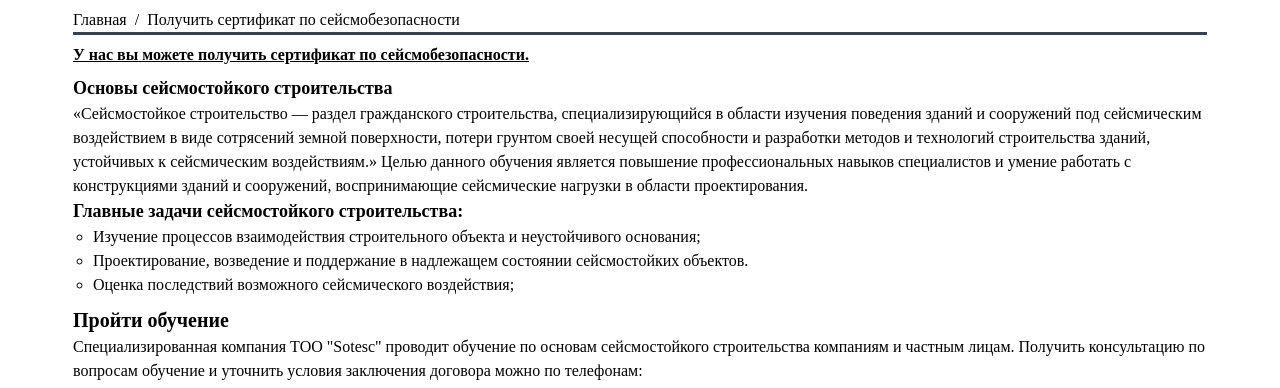
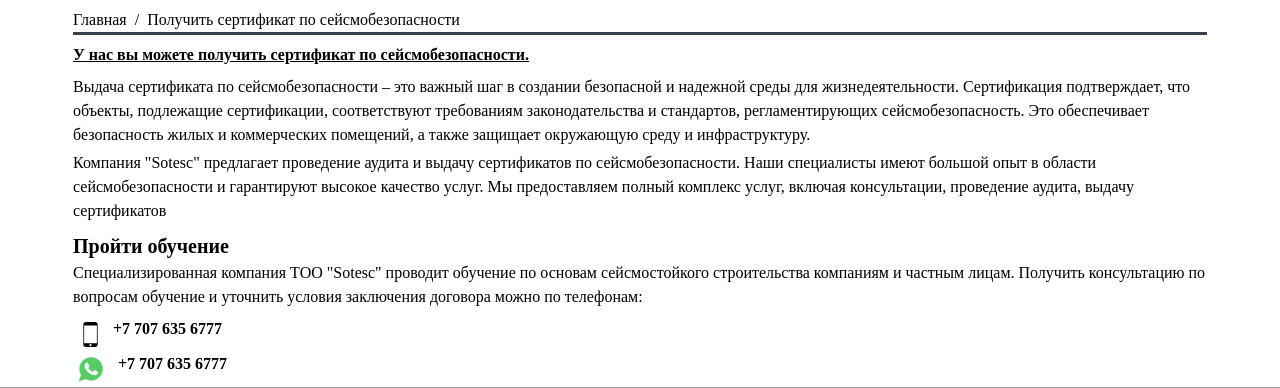
Before and after one commit to RuslanAmraev/Sotesc, a PHP site: page /earthshakeBuilding in a window 1280 px wide. Shown: the part 174-562 px from the top of the page. Run offline with PHP 8.4, Linux system fonts and the light colour scheme; style sheets or scripts are compiled from the project's sources; some web fonts are replaced; grey boxes are pictures that could not be loaded.

Commit message:
Update earthshakeBuilding.php

```diff
--- a/earthshakeBuilding.php
+++ b/earthshakeBuilding.php
@@ -25,17 +25,12 @@
             <p class="mt-2 mb-2 font-semibold underline">
                 У нас вы можете получить сертификат по сейсмобезопасности.
             </p>
-            <h2 class="sub-title-3">Основы сейсмостойкого строительства</h2>
-            <p>
-            «Сейсмостойкое строительство — раздел гражданского строительства, специализирующийся в области изучения поведения зданий и сооружений под сейсмическим воздействием в виде сотрясений земной поверхности, потери грунтом своей несущей способности и разработки методов и технологий строительства зданий, устойчивых к сейсмическим воздействиям.»
-            Целью данного обучения является повышение профессиональных навыков специалистов и умение работать с конструкциями зданий и сооружений, воспринимающие сейсмические нагрузки в области проектирования.
+            <p class="mt-1">
+                Выдача сертификата по сейсмобезопасности – это важный шаг в создании безопасной и надежной среды для жизнедеятельности. Сертификация подтверждает, что объекты, подлежащие сертификации, соответствуют требованиям законодательства и стандартов, регламентирующих сейсмобезопасность. Это обеспечивает безопасность жилых и коммерческих помещений, а также защищает окружающую среду и инфраструктуру.
             </p>
-            <h2 class="sub-title-3">Главные задачи сейсмостойкого строительства:</h2>
-            <ul class="list">
-                <li>Изучение процессов взаимодействия строительного объекта и неустойчивого основания;</li>
-                <li>Проектирование, возведение и поддержание в надлежащем состоянии сейсмостойких объектов.</li>
-                <li>Оценка последствий возможного сейсмического воздействия;</li>
-            </ul>
+            <p class="mt-1">
+                Компания "Sotesc" предлагает проведение аудита и выдачу сертификатов по сейсмобезопасности. Наши специалисты имеют большой опыт в области сейсмобезопасности и гарантируют высокое качество услуг. Мы предоставляем полный комплекс услуг, включая консультации, проведение аудита, выдачу сертификатов
+            </p>
         </div>
         <div class="mt-2">
             <h2 class="sub-title">Пройти обучение</h2>
```
Lines whose indentation alone changed are shown as unchanged.
